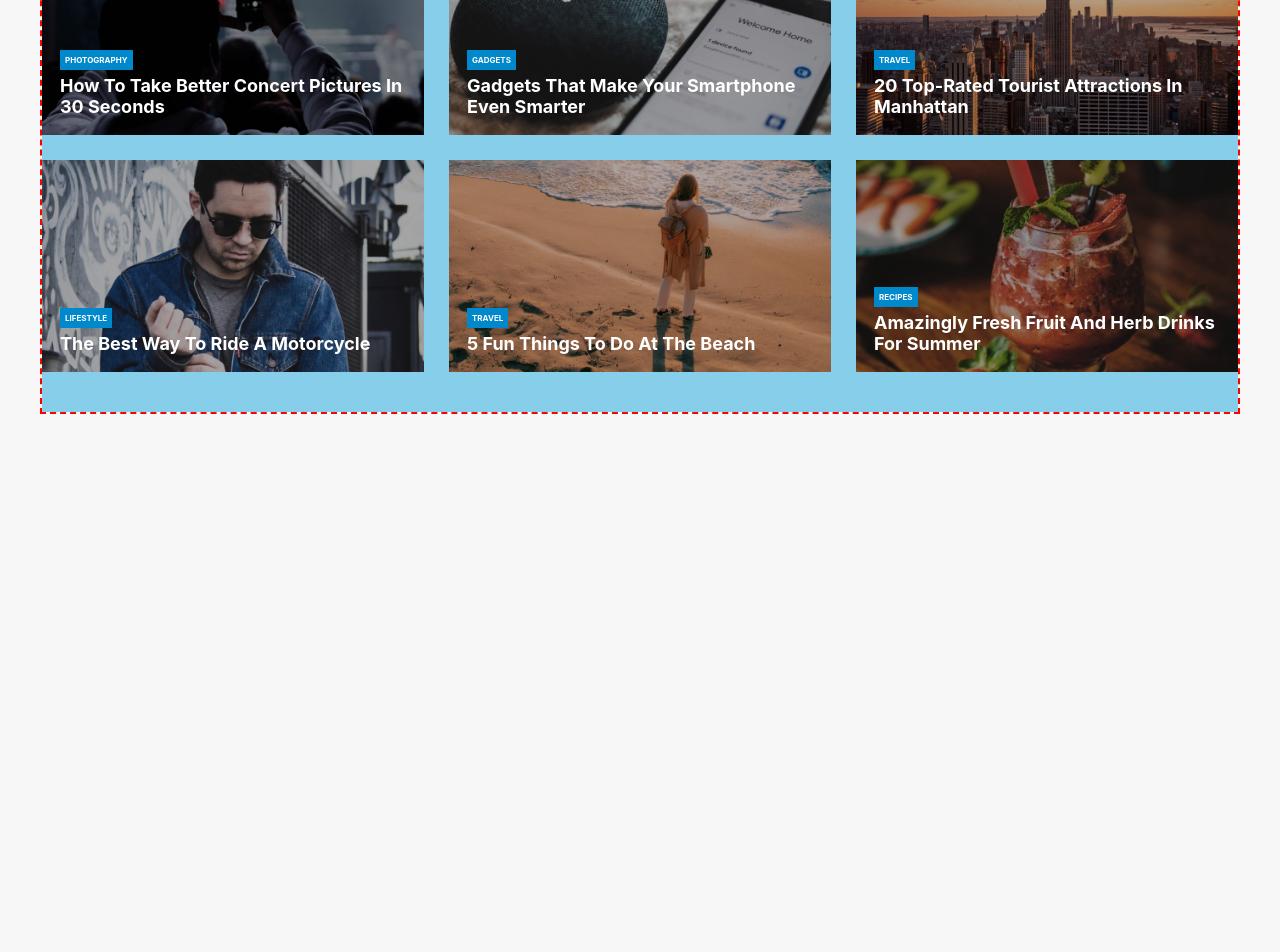
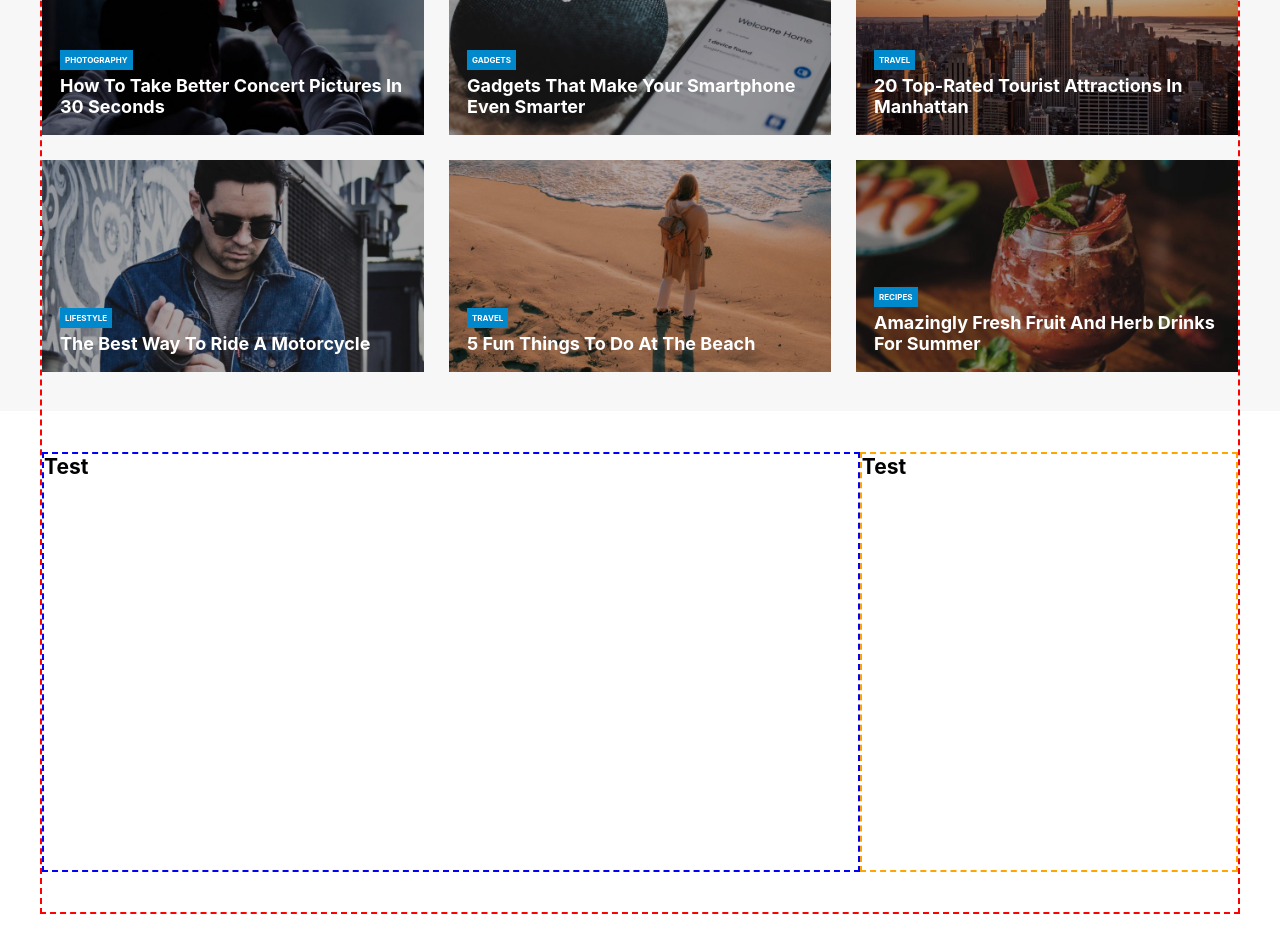
Before and after one commit to marcocor25/proj-html-vuejs, a Vue app: page / in a window 1280 px wide. Shown: the part 320-1272 px from the top of the page. Built offline with nearby package versions, Linux system fonts and the light colour scheme.

Commit message:
Inizio sviluppo sezione dei post

```diff
--- a/src/App.vue
+++ b/src/App.vue
@@ -53,6 +53,5 @@ ul {
   -moz-osx-font-smoothing: grayscale;
   font-size: 14px;
   color: $default-black;
-  background: $body;
 }
 </style>
--- a/src/assets/scss/_colors.scss
+++ b/src/assets/scss/_colors.scss
@@ -4,7 +4,7 @@ $default-black: #000000;
 $dark: #212529;
 
 // BACKGROUND-COLORS
-$body: #f7f7f7;
+$light-grey: #f7f7f7;
 $top-banner: #0088cc;
 
 // BORDER-COLORS
--- a/src/components/CardsSections.vue
+++ b/src/components/CardsSections.vue
@@ -72,7 +72,6 @@ export default {
   flex-wrap: wrap;
   gap: 25px;
   padding: 40px 0;
-  background: skyblue;
 
   .card {
     flex-grow: 1;
--- a/src/components/MyMain.vue
+++ b/src/components/MyMain.vue
@@ -1,16 +1,21 @@
 <template>
-  <div class="container">
-    <CardsSection />
+  <div class="container-fluid">
+    <div class="container">
+      <CardsSection />
+      <PostSection />
+    </div>
   </div>
 </template>
 
 <script>
 import CardsSection from "./CardsSections.vue";
+import PostSection from "./PostSection.vue";
 
 export default {
   name: "MyNav",
   components: {
     CardsSection,
+    PostSection,
   },
   data() {
     return {};
@@ -23,7 +28,12 @@ export default {
 @import "../assets/scss/colors.scss";
 @import "../assets/scss/mixins.scss";
 
-.container {
-  @include container;
+.container-fluid {
+  background: $light-grey;
+  height: 530px;
+
+  .container {
+    @include container;
+  }
 }
 </style>
--- /dev/null
+++ b/src/components/PostSection.vue
@@ -0,0 +1,41 @@
+<template>
+  <section class="posts">
+    <div class="col-10">
+      <h1>Test</h1>
+    </div>
+    <div class="col-2">
+      <h1>Test</h1>
+    </div>
+  </section>
+</template>
+
+<script>
+export default {
+  name: "PostSection",
+  data() {
+    return {};
+  },
+};
+</script>
+
+<!-- Add "scoped" attribute to limit CSS to this component only -->
+<style scoped lang="scss">
+@import "../assets/scss/colors.scss";
+@import "../assets/scss/mixins.scss";
+
+.posts {
+  min-height: 500px;
+  display: flex;
+  padding: 40px 0;
+
+  .col-10 {
+    flex-grow: 0.7;
+    border: 2px dashed blue;
+  }
+
+  .col-2 {
+    flex-grow: 0.3;
+    border: 2px dashed orange;
+  }
+}
+</style>
```
